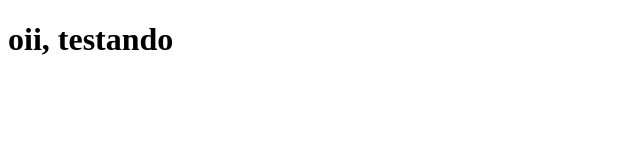
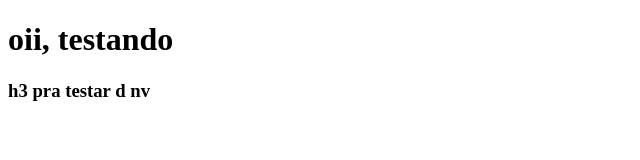
Before and after one commit to guifelipem/Prova4periodo, a plain HTML site: page index.html in a window 1280 px wide. Shown: the whole page, without its empty margins (0-640 px from the left). Drawn offline with Linux system fonts and the light colour scheme.

Commit message:
Update index.html

```diff
--- a/index.html
+++ b/index.html
@@ -7,5 +7,6 @@
 </head>
 <body>
     <h1>oii, testando</h1>
+    <h3>h3 pra testar d nv</h3>
 </body>
 </html>
```
